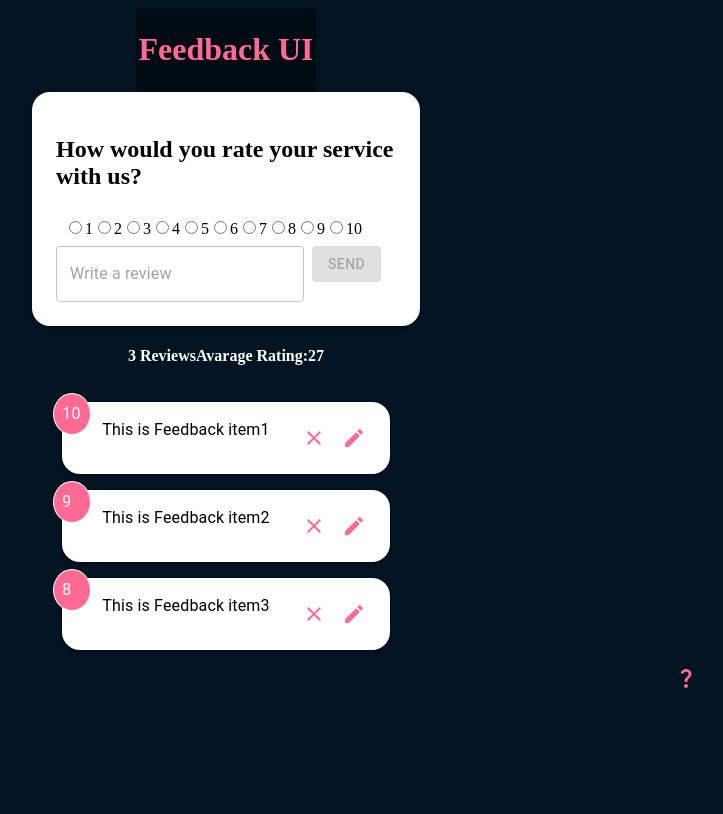
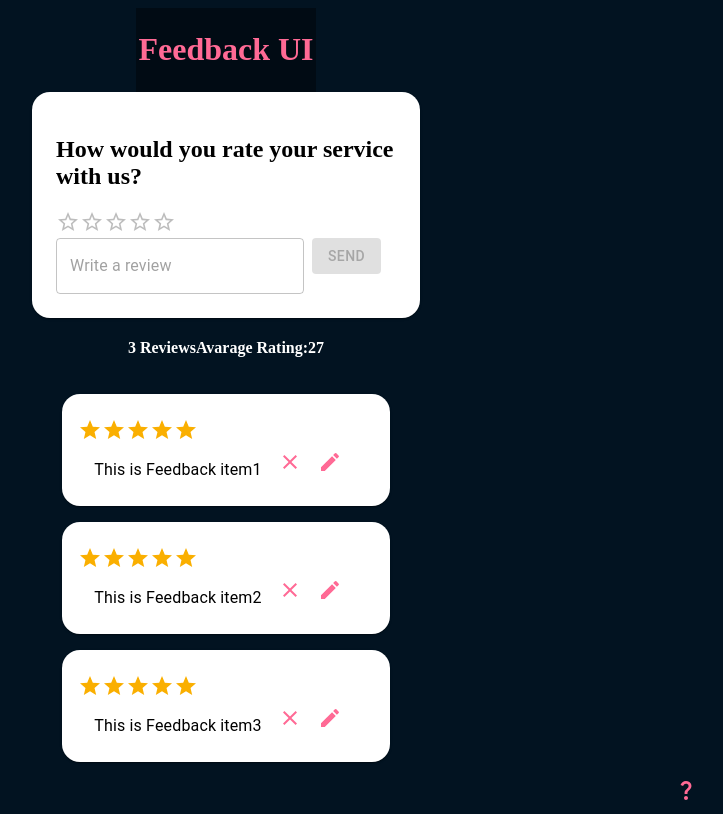
Before and after one commit to dagopia/Feedback-Ui, a React (Create React App) app: page / in a window 1280 px wide. Shown: the whole page, without its empty margins (414-1137 px from the left). Built offline with nearby package versions, Linux system fonts and the light colour scheme; the HTML template or start-up script is replaced by a standard one.

Commit message:
Feed Back Ui Rating Select component Changed to Rating from MUI.

```diff
--- a/src/componenets/FeedbackForm.js
+++ b/src/componenets/FeedbackForm.js
@@ -6,7 +6,7 @@ import FeedbackContext from "../Context/FeedbackContext";
 
 const FeedbackForm = () => {
   const [text, SetTtext] = useState("");
-  const [rating, SetRating] = useState(10);
+  const [rating, SetRating] = useState(1);
 
   const [btnDisabled, SetbtnDisabled] = useState(true);
 
@@ -38,6 +38,7 @@ const FeedbackForm = () => {
   };
 
   const handleSubmit = (e) => {
+    console.log(rating);
     e.preventDefault();
     if (text.trim().length > 10) {
       const newFeedback = {
@@ -50,11 +51,6 @@ const FeedbackForm = () => {
       } else {
         addFeedback(newFeedback);
       }
-      // if (feedbackEdit.edit === true) {
-      //   updateFeedback(feedbackEdit.item.id, newFeedback);
-      // } else {
-      //   addFeedback(newFeedback);
-      // }
 
       SetTtext("");
     }
--- a/src/componenets/FeedbackItem.js
+++ b/src/componenets/FeedbackItem.js
@@ -6,8 +6,9 @@ import CloseIcon from "@mui/icons-material/Close";
 import EditIcon from "@mui/icons-material/Edit";
 import { useContext } from "react";
 import FeedbackContext from "../Context/FeedbackContext";
+import Rating from "@mui/material/Rating";
 
-const FeedbackItem = ({ item }) => {
+const FeedbackItem = ({ item, select }) => {
   const { deleteFeedback, editFeedback } = useContext(FeedbackContext);
   const handleClick = () => {
     setRating((prev) => {
@@ -15,8 +16,12 @@ const FeedbackItem = ({ item }) => {
       return prev + 1;
     });
   };
-
-  const [rating, setRating] = useState(7);
+  const [selected, setSelected] = useState(3);
+  const handleChange = (e) => {
+    setSelected(+e.currentTarget.value);
+    select(+e.currentTarget.value);
+  };
+  const [rating, setRating] = useState(2);
   const [text, setText] = useState("This is Example of Feedback item");
 
   return (
@@ -25,39 +30,33 @@ const FeedbackItem = ({ item }) => {
       sx={{
         backgroundColor: "white",
         color: "#ff6a95",
-        // width: "300px",
+
         maxWidth: "300px",
         fontWeight: "bold",
         borderRadius: "18px",
         m: 2,
         p: 2,
         display: "flex",
+        flexDirection: "column",
       }}
     >
-      <Typography
-        className='num-display'
-        sx={{
-          position: "absolute",
-          width: "20px",
-          borderRadius: "50%",
-          bgcolor: "#ff6a95",
-          color: "white",
-          p: 1,
-          border: "1px solid white",
-          margin: "-25px",
-        }}
-      >
-        {item.rating}
-      </Typography>
-      <Typography className='text-display' sx={{ mx: 3, color: "black" }}>
+      <Rating
+        name='simple-controlled'
+        value={item.rating}
+        onChange={handleChange}
+        readOnly
+        sx={{ my: 1 }}
+      />
+      <Box sx={{ display: "flex", mx: 2 }}>
+        <Typography className='text-display' sx={{ my: 1, color: "black" }}>
           {item.text}
         </Typography>
         <Box
           sx={{
             display: "flex",
             justifyContent: "flex-end",
-          alignItems: "left",
-          m: 1,
+            alignItems: "right",
+            mx: 2,
           }}
         >
           <CloseIcon type='button' onClick={(id) => deleteFeedback(item.id)} />
@@ -67,6 +66,7 @@ const FeedbackItem = ({ item }) => {
             onClick={() => editFeedback(item)}
           />
         </Box>
+      </Box>
     </Card>
   );
 };
--- a/src/componenets/RatingSelect.js
+++ b/src/componenets/RatingSelect.js
@@ -1,5 +1,7 @@
 import { Box } from "@mui/system";
 import React from "react";
+import Rating from "@mui/material/Rating";
+
 import { useState, useContext, useEffect } from "react";
 import FeedbackContext from "../Context/FeedbackContext";
 const RatingSelect = ({ select }) => {
@@ -8,104 +10,13 @@ const RatingSelect = ({ select }) => {
     setSelected(feedbackEdit.item.rating);
   }, [feedbackEdit]);
 
-  const [selected, setSelected] = useState(10);
+  const [selected, setSelected] = useState(3);
   const handleChange = (e) => {
     setSelected(+e.currentTarget.value);
     select(+e.currentTarget.value);
   };
   return (
-    <Box sx={{ p: 1 }}>
-      <input
-        type='radio'
-        id='num1'
-        name='rating'
-        value='1'
-        onChange={handleChange}
-        checked={selected === 1}
-      />
-      <lable htmlFor='num1'>1</lable>
-      <input
-        type='radio'
-        id='num2'
-        name='rating'
-        value='2'
-        onChange={handleChange}
-        checked={selected === 2}
-      />
-      <lable htmlFor='num2'>2</lable>
-      <input
-        type='radio'
-        id='num3'
-        name='rating'
-        value='3'
-        onChange={handleChange}
-        checked={selected === 3}
-      />
-      <lable htmlFor='num3'>3</lable>
-      <input
-        type='radio'
-        id='num4'
-        name='rating'
-        value='4'
-        onChange={handleChange}
-        checked={selected === 4}
-      />
-      <lable htmlFor='num4'>4</lable>
-      <input
-        type='radio'
-        id='num5'
-        name='rating'
-        value='5'
-        onChange={handleChange}
-        checked={selected === 5}
-      />
-      <lable htmlFor='num5'>5</lable>
-      <input
-        type='radio'
-        id='num6'
-        name='rating'
-        value='6'
-        onChange={handleChange}
-        checked={selected === 6}
-      />
-      <lable htmlFor='num6'>6</lable>
-      <input
-        type='radio'
-        id='num7'
-        name='rating'
-        value='7'
-        onChange={handleChange}
-        checked={selected === 7}
-      />
-      <lable htmlFor='num7'>7</lable>
-      <input
-        type='radio'
-        id='num8'
-        name='rating'
-        value='8'
-        onChange={handleChange}
-        checked={selected === 8}
-      />
-      <lable htmlFor='num8'>8</lable>
-      <input
-        type='radio'
-        id='num9'
-        name='rating'
-        value='9'
-        onChange={handleChange}
-        checked={selected === 9}
-      />
-      <lable htmlFor='num9'>9</lable>
-      <input
-        type='radio'
-        id='num10'
-        name='rating'
-        value='10'
-        onChange={handleChange}
-        checked={selected === 10}
-      />
-      <lable htmlFor='num10'>10</lable>
-    </Box>
+    <Rating name='simple-controlled' value={selected} onChange={handleChange} />
   );
 };
 
```
Lines whose indentation alone changed are shown as unchanged.
